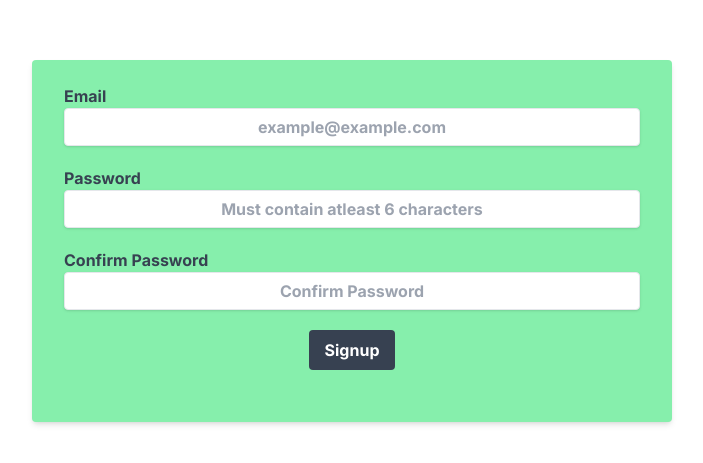
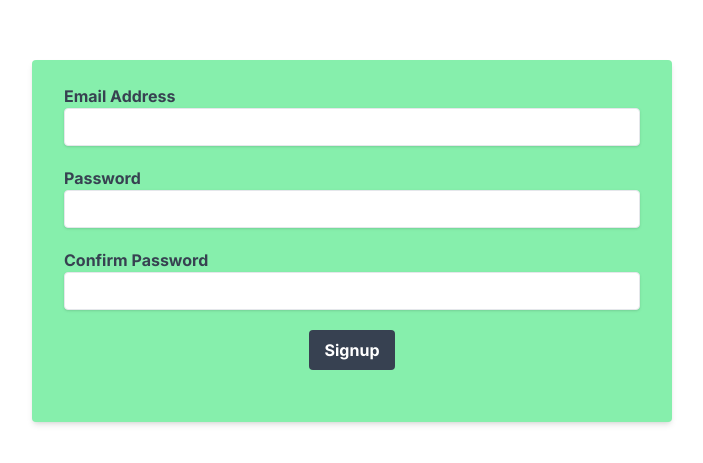
Before and after one commit to gp-masiglat/slack-app-masiglat-mejio, a Next.js app: page /login/signup in a window 1280 px wide. Shown: the part 151-614 px from the top of the page, without its empty margins (288-991 px from the left). Built offline with nearby package versions, Linux system fonts and the light colour scheme.

Commit message:
Add Input component. Refactor login and sign up pages to utilize Input component.

```diff
--- /dev/null
+++ b/src/app/components/Input.tsx
@@ -0,0 +1,30 @@
+import { FC, ReactElement } from "react";
+
+interface Props {
+  label: string;
+  type: string;
+  id: string;
+  onChange?: (e: React.ChangeEvent) => void;
+  value: string;
+}
+const Input: FC<Props> = (props): ReactElement => {
+  const { label, type, id, onChange, value } = props;
+  return (
+    <div className="w-full">
+      <label htmlFor={id} className="block text-gray-700 font-bold">
+        {label}
+      </label>
+      <input
+        id={id}
+        title={label}
+        type={type}
+        onChange={onChange}
+        value={value}
+        className="shadow appearance-none border rounded w-full py-2 px-3 text-gray-700 leading-tight focus:outline-none focus:shadow-outline  text-center font-bold"
+      />
+    </div>
+  );
+};
+
+// export component
+export default Input;
--- a/src/app/login/page.tsx
+++ b/src/app/login/page.tsx
@@ -1,22 +1,27 @@
 "use client";
 
 import Link from "next/link";
-import { useEffect, useState } from "react";
+import { useEffect, useState, FormEvent } from "react";
 import { json } from "stream/consumers";
+import Input from "../components/Input";
+import { useRouter } from "next/navigation";
 
 export default function Page() {
+  const router = useRouter();
   const [errorMessage, setErrorMessage] = useState("");
-  const [username, setUsername] = useState("");
+  const [email, setEmail] = useState("");
   const [password, setPassword] = useState("");
+  const [loggedUser, setLoggedUser] = useState({});
 
-  const onUsernameChange = (e: any) => setUsername(e.target.value);
+  const onEmailChange = (e: any) => setEmail(e.target.value);
   const onPasswordChange = (e: any) => setPassword(e.target.value);
 
-  async function getData() {
+  const authenticateUser = async () => {
     const body = {
-      email: username,
-      password: password,
+      email,
+      password,
     };
+
     try {
       const res = await fetch(`http://206.189.91.54/api/v1/auth/sign_in`, {
         method: "POST",
@@ -24,61 +29,37 @@ export default function Page() {
         body: JSON.stringify(body),
       });
 
-      //fetch messages
-      // const res = await fetch(
-      //   `http://206.189.91.54/api/v1/messages?receiver_id=3919&receiver_class=User`,
-      //   {
-      //     method: "GET",
-      //     headers: {
-      //       "Content-Type": "application/json",
-      //       "access-token": "AqYBR_nLgMH27sIke6M-1w",
-      //       expiry: "1698441627",
-      //       client: "0Z7wiwfHAvTC30S_aTZrtg",
-      //       uid: "gerome.pm@gmail.com",
-      //     },
-      //   }
-      // );
-
-      //fetch all users
-      // const res = await fetch(`http://206.189.91.54/api/v1/users`, {
-      //   method: "GET",
-      //   headers: {
-      //     "Content-Type": "application/json",
-      //     "access-token": "AqYBR_nLgMH27sIke6M-1w",
-      //     expiry: "1698441627",
-      //     client: "0Z7wiwfHAvTC30S_aTZrtg",
-      //     uid: "gerome.pm@gmail.com",
-      //   },
-      // });
-
-      //send messages
-      // const res = await fetch(`http://206.189.91.54/api/v1/auth/sign_in`, {
-      //   method: "POST",
-      //   headers: { "Content-Type": "application/json" },
-      //   body: JSON.stringify(body),
-      // });
-
       const data = await res.json();
+      if (data.hasOwnProperty("errors")) {
+        setErrorMessage(data.errors.join("\n"));
+        return;
+      }
+      const id = data.data.id;
       const uid = res.headers.get("uid");
-      const expiry = res.headers.get("expiry");
+      const expiry = res.headers.get("expiry")!;
       const accessToken = res.headers.get("access-token");
       const client = res.headers.get("client");
-
-      console.log(data);
-      console.log(uid);
-      console.log(expiry);
-      console.log(accessToken);
-      console.log(client);
+      const loggedUser = {
+        id,
+        accessToken,
+        expiry,
+        client,
+        uid,
+      };
+      return loggedUser;
     } catch (err) {
       console.log(err);
     }
-  }
+  };
 
-  const submitHandler = async (e: any) => {
+  const submitHandler = async (e: FormEvent<HTMLFormElement>) => {
     e.preventDefault();
-    getData();
-
-    // console.log(data);
+    authenticateUser();
+    const responseObject = await authenticateUser();
+    if (responseObject !== undefined) {
+      sessionStorage.setItem("loggedUser", JSON.stringify(responseObject));
+      router.push("./");
+    }
   };
 
   return (
@@ -87,42 +68,34 @@ export default function Page() {
         className="flex flex-col w-1/2 items-center bg-green-300 shadow-md rounded px-8 pt-6 pb-8 mb-4 space-y-5"
         onSubmit={submitHandler}
       >
-        <div className="w-full">
-          <label htmlFor="username" className="block text-gray-700 font-bold">
-            Username
-          </label>
-          <input
-            id="username"
-            title="Username"
-            type="text"
-            onChange={onUsernameChange}
-            value={username}
-            className="shadow appearance-none border rounded w-full py-2 px-3 text-gray-700 leading-tight focus:outline-none focus:shadow-outline  text-center font-bold"
-          />
-        </div>
-        <div className="w-full">
-          <label htmlFor="password" className="block text-gray-700 font-bold">
-            Password
-          </label>
-          <input
-            id="password"
-            title="Password"
-            type="password"
-            onChange={onPasswordChange}
-            value={password}
-            className="shadow appearance-none border rounded w-full py-2 px-3 text-gray-700 leading-tight focus:outline-none focus:shadow-outline  text-center font-bold"
-          />
-        </div>
+        <Input
+          key="email"
+          label="Email"
+          type="text"
+          id="email"
+          value={email}
+          onChange={onEmailChange}
+        />
+        <Input
+          key="password"
+          label="Password"
+          type="password"
+          id="password"
+          value={password}
+          onChange={onPasswordChange}
+        />
         <button
           className="bg-blue-500 hover:bg-blue-900 text-white font-bold py-2 px-4 rounded focus:outline-none focus:shadow-outline disabled:bg-gray-700 disabled:cursor-not-allowed"
           type="submit"
-          disabled={username === "" || password === ""}
+          disabled={email === "" || password === ""}
         >
           Login
         </button>
         <h1 className="text-red-700 text-2xl bg-gray-200">{errorMessage}</h1>
         <Link className="underline" href="/login/signup">
-          <button className="bg-green-800 hover:bg-green-500 text-white">Create Account</button>
+          <button className="bg-green-800 hover:bg-green-500 text-white">
+            Create Account
+          </button>
         </Link>
       </form>
     </div>
--- a/src/app/login/signup/page.tsx
+++ b/src/app/login/signup/page.tsx
@@ -1,6 +1,7 @@
 "use client";
 import { useRouter } from "next/navigation";
 import { useEffect, useState } from "react";
+import Input from "../../components/Input";
 import { json } from "stream/consumers";
 
 export default function Page() {
@@ -15,11 +16,11 @@ export default function Page() {
   const onConfirmPasswordChange = (e: any) =>
     setConfirmPassword(e.target.value);
 
-  async function getData() {
+  async function createUser() {
     const body = {
-      email: email,
-      password: password,
-      password_confirmation: confirmPassword,
+      email,
+      password,
+      confirmPassword,
     };
     try {
       const res = await fetch(`http://206.189.91.54/api/v1/auth`, {
@@ -51,7 +52,7 @@ export default function Page() {
       return;
     }
 
-    getData();
+    createUser();
 
     // console.log(data);
   };
@@ -62,51 +63,30 @@ export default function Page() {
         className="flex flex-col w-1/2 items-center bg-green-300 shadow-md rounded px-8 pt-6 pb-8 mb-4 space-y-5"
         onSubmit={submitHandler}
       >
-        <div className="w-full">
-          <label htmlFor="email" className="block text-gray-700 font-bold">
-            Email
-          </label>
-          <input
+        <Input
+          key="email"
+          label="Email Address"
+          type="text"
           id="email"
-            title="Email"
-            type="text"
+          value={email}
           onChange={onEmailChange}
-            value={email}
-            placeholder="example@example.com"
-            className="shadow appearance-none border rounded w-full py-2 px-3 text-gray-700 leading-tight focus:outline-none focus:shadow-outline  text-center font-bold"
         />
-        </div>
-        <div className="w-full">
-          <label htmlFor="password" className="block text-gray-700 font-bold">
-            Password
-          </label>
-          <input
+        <Input
+          key="password"
+          label="Password"
+          type="password"
           id="password"
-            title="Password"
+          value={password}
+          onChange={onPasswordChange}
+        />
+        <Input
+          key="confirmPassword"
+          label="Confirm Password"
           type="password"
-            onChange={onPasswordChange}
-            value={password}
-            placeholder="Must contain atleast 6 characters"
-            className="shadow appearance-none border rounded w-full py-2 px-3 text-gray-700 leading-tight focus:outline-none focus:shadow-outline  text-center font-bold"
+          id="confirmPassword"
+          value={confirmPassword}
+          onChange={onConfirmPasswordChange}
         />
-        </div>
-        <div className="w-full">
-          <label
-            htmlFor="confirmPassword"
-            className="block text-gray-700 font-bold"
-          >
-            Confirm Password
-          </label>
-          <input
-            id="confirmPassword"
-            title="Confirm Password"
-            type="password"
-            onChange={onConfirmPasswordChange}
-            value={confirmPassword}
-            placeholder="Confirm Password"
-            className="shadow appearance-none border rounded w-full py-2 px-3 text-gray-700 leading-tight focus:outline-none focus:shadow-outline  text-center font-bold"
-          />
-        </div>
         <button
           className="bg-blue-500 hover:bg-blue-900 text-white font-bold py-2 px-4 rounded focus:outline-none focus:shadow-outline disabled:bg-gray-700 disabled:cursor-not-allowed"
           type="submit"
```
Lines whose indentation alone changed are shown as unchanged.
